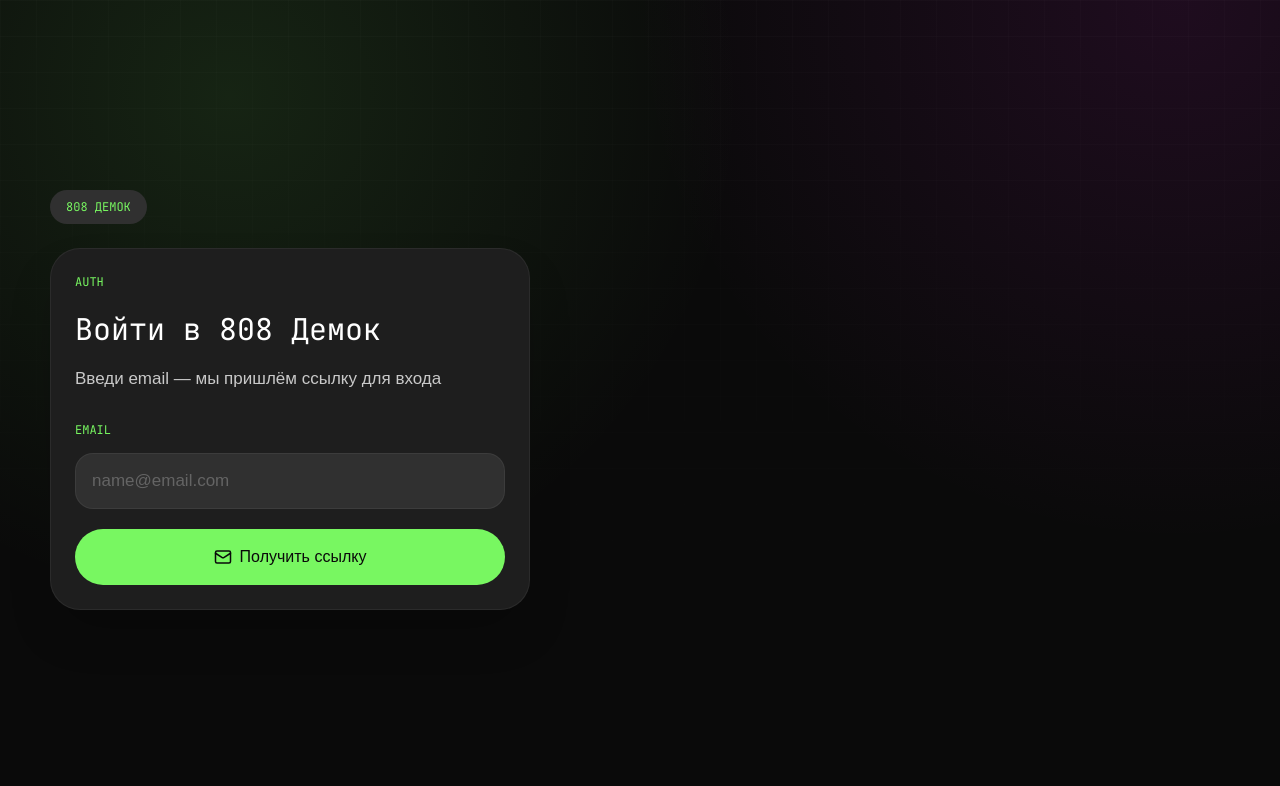
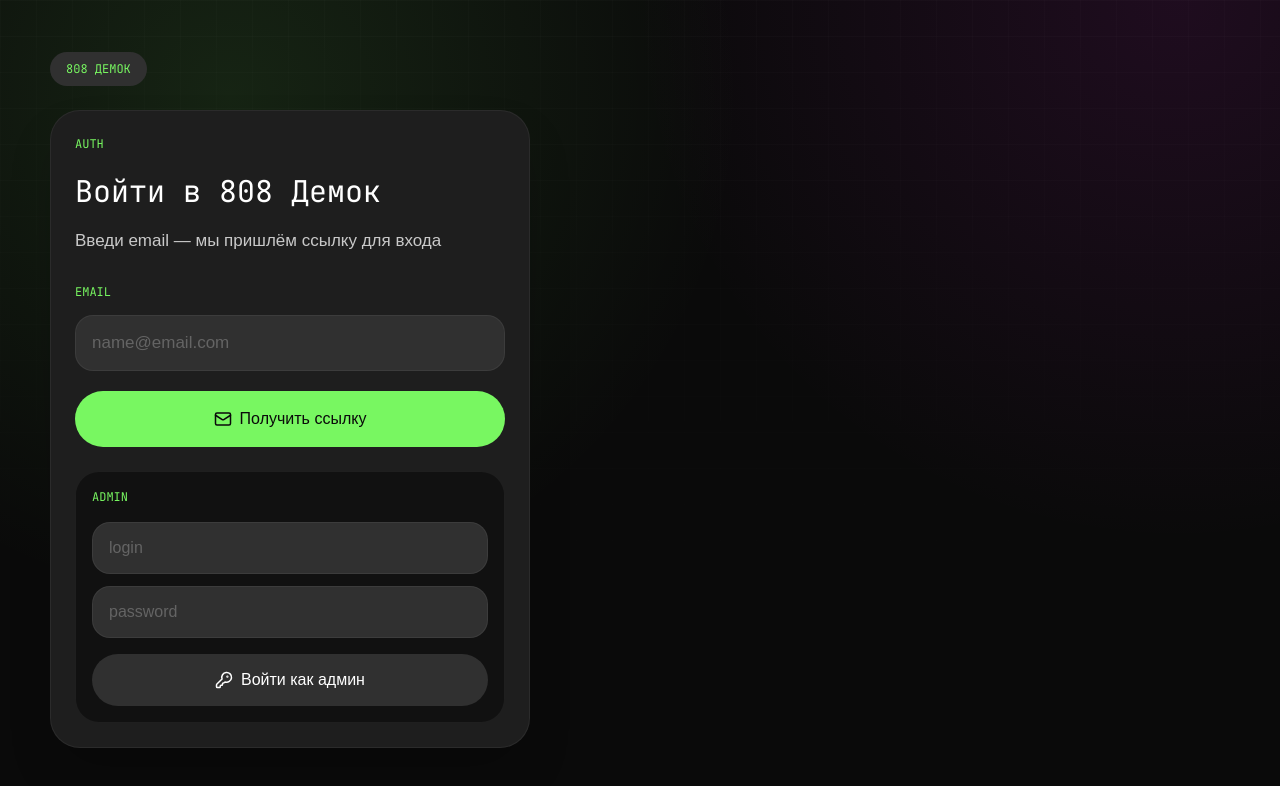
Before and after one commit to nikdiknik/808-site, a Next.js app: page /auth/sign-in in a window 1280 px wide. Shown: the top 786 px of the page. Built offline with nearby package versions, Linux system fonts and the light colour scheme; a web font is replaced by a local one.

Commit message:
Add local admin login

```diff
--- /dev/null
+++ b/app/api/auth/admin-login/route.ts
@@ -0,0 +1,31 @@
+import { NextResponse } from "next/server";
+import { z } from "zod";
+
+import { createAdminSession } from "@/lib/supabase/server";
+
+const requestSchema = z.object({
+  login: z.string().trim(),
+  password: z.string(),
+});
+
+export async function POST(request: Request) {
+  const parsed = requestSchema.safeParse(await request.json().catch(() => null));
+  if (!parsed.success) {
+    return NextResponse.json({ error: "Введи логин и пароль" }, { status: 400 });
+  }
+
+  const adminLogin = process.env.ADMIN_LOGIN;
+  const adminPassword = process.env.ADMIN_PASSWORD;
+
+  if (!adminLogin || !adminPassword) {
+    return NextResponse.json({ error: "Админский вход ещё не настроен" }, { status: 500 });
+  }
+
+  if (parsed.data.login !== adminLogin || parsed.data.password !== adminPassword) {
+    return NextResponse.json({ error: "Неверный логин или пароль" }, { status: 401 });
+  }
+
+  await createAdminSession();
+
+  return NextResponse.json({ ok: true });
+}
--- a/app/api/auth/sign-out/route.ts
+++ b/app/api/auth/sign-out/route.ts
@@ -1,8 +1,10 @@
 import { NextResponse } from "next/server";
 
-import { createSupabaseServerClient } from "@/lib/supabase/server";
+import { clearAdminSession, createSupabaseServerClient } from "@/lib/supabase/server";
 
 export async function POST() {
+  await clearAdminSession();
+
   const supabase = await createSupabaseServerClient();
   if (supabase) {
     await supabase.auth.signOut();
--- a/components/auth/sign-in-form.tsx
+++ b/components/auth/sign-in-form.tsx
@@ -1,12 +1,15 @@
 "use client";
 
 import { FormEvent, useState } from "react";
-import { Loader2, Mail } from "lucide-react";
+import { KeyRound, Loader2, Mail } from "lucide-react";
 
 export function SignInForm({ initialError }: { initialError?: string }) {
   const [email, setEmail] = useState("");
+  const [adminLogin, setAdminLogin] = useState("");
+  const [adminPassword, setAdminPassword] = useState("");
   const [error, setError] = useState(initialError || "");
   const [isLoading, setIsLoading] = useState(false);
+  const [isAdminLoading, setIsAdminLoading] = useState(false);
   const [isSent, setIsSent] = useState(false);
 
   async function submit(event: FormEvent<HTMLFormElement>) {
@@ -40,8 +43,42 @@ export function SignInForm({ initialError }: { initialError?: string }) {
     }
   }
 
+  async function submitAdmin(event: FormEvent<HTMLFormElement>) {
+    event.preventDefault();
+    setError("");
+    setIsSent(false);
+    setIsAdminLoading(true);
+
+    try {
+      const response = await fetch("/api/auth/admin-login", {
+        method: "POST",
+        headers: {
+          "Content-Type": "application/json",
+        },
+        body: JSON.stringify({
+          login: adminLogin.trim(),
+          password: adminPassword,
+        }),
+      });
+
+      const result = (await response.json()) as { error?: string };
+
+      if (!response.ok) {
+        setError(result.error || "Не получилось войти");
+        return;
+      }
+
+      window.location.href = "/app";
+    } catch (caughtError) {
+      setError(caughtError instanceof Error ? caughtError.message : "Не получилось войти");
+    } finally {
+      setIsAdminLoading(false);
+    }
+  }
+
   return (
-    <form onSubmit={submit} className="w-full">
+    <div className="w-full">
+      <form onSubmit={submit}>
         <label className="block">
           <span className="heading-font text-[12px] uppercase text-[#78F761]">email</span>
           <input
@@ -53,6 +90,16 @@ export function SignInForm({ initialError }: { initialError?: string }) {
             className="mt-3 min-h-[56px] w-full rounded-[18px] border border-white/6 bg-[#303030] px-4 text-[17px] text-white outline-none placeholder:text-white/25 focus:border-[#78F761]"
           />
         </label>
+
+        <button
+          type="submit"
+          disabled={isLoading}
+          className="mt-5 flex min-h-[56px] w-full items-center justify-center gap-2 rounded-full bg-[#78F761] px-5 text-[16px] font-bold text-[#0A0A0A] transition hover:brightness-110 disabled:cursor-not-allowed disabled:opacity-40"
+        >
+          {isLoading ? <Loader2 size={18} className="animate-spin" /> : <Mail size={18} />}
+          {isLoading ? "Отправляем ссылку" : "Получить ссылку"}
+        </button>
+      </form>
 
       {error ? (
         <p className="mt-4 rounded-[18px] border border-[#D621D7]/30 bg-[#D621D7]/10 p-4 text-[15px] leading-relaxed text-[#FFD8FF]">
@@ -66,14 +113,35 @@ export function SignInForm({ initialError }: { initialError?: string }) {
         </p>
       ) : null}
 
+      <form onSubmit={submitAdmin} className="mt-6 rounded-[24px] border border-white/6 bg-[#111111] p-4">
+        <p className="heading-font text-[12px] uppercase text-[#78F761]">admin</p>
+        <div className="mt-4 grid gap-3">
+          <input
+            type="text"
+            required
+            value={adminLogin}
+            onChange={(event) => setAdminLogin(event.target.value)}
+            placeholder="login"
+            className="min-h-[52px] w-full rounded-[18px] border border-white/6 bg-[#303030] px-4 text-[16px] text-white outline-none placeholder:text-white/25 focus:border-[#78F761]"
+          />
+          <input
+            type="password"
+            required
+            value={adminPassword}
+            onChange={(event) => setAdminPassword(event.target.value)}
+            placeholder="password"
+            className="min-h-[52px] w-full rounded-[18px] border border-white/6 bg-[#303030] px-4 text-[16px] text-white outline-none placeholder:text-white/25 focus:border-[#78F761]"
+          />
+        </div>
         <button
           type="submit"
-        disabled={isLoading}
-        className="mt-5 flex min-h-[56px] w-full items-center justify-center gap-2 rounded-full bg-[#78F761] px-5 text-[16px] font-bold text-[#0A0A0A] transition hover:brightness-110 disabled:cursor-not-allowed disabled:opacity-40"
+          disabled={isAdminLoading}
+          className="mt-4 flex min-h-[52px] w-full items-center justify-center gap-2 rounded-full bg-[#303030] px-5 text-[16px] font-bold text-white transition hover:bg-[#3D3D3D] disabled:cursor-not-allowed disabled:opacity-40"
         >
-        {isLoading ? <Loader2 size={18} className="animate-spin" /> : <Mail size={18} />}
-        {isLoading ? "Отправляем ссылку" : "Получить ссылку"}
+          {isAdminLoading ? <Loader2 size={18} className="animate-spin" /> : <KeyRound size={18} />}
+          {isAdminLoading ? "Входим" : "Войти как админ"}
         </button>
       </form>
+    </div>
   );
 }
--- a/lib/supabase/server.ts
+++ b/lib/supabase/server.ts
@@ -2,6 +2,42 @@ import { cookies } from "next/headers";
 import { createServerClient } from "@supabase/ssr";
 
 import { getSupabaseBrowserConfig, isSupabaseConfigured } from "@/lib/supabase/config";
+
+const adminSessionCookie = "admin_session";
+const adminSessionValue = "808-admin";
+
+export type AppUser = {
+  email?: string;
+  role?: string;
+};
+
+export async function createAdminSession() {
+  const cookieStore = await cookies();
+  cookieStore.set(adminSessionCookie, adminSessionValue, {
+    httpOnly: true,
+    sameSite: "lax",
+    secure: process.env.NODE_ENV === "production",
+    path: "/",
+    maxAge: 60 * 60 * 24 * 30,
+  });
+}
+
+export async function clearAdminSession() {
+  const cookieStore = await cookies();
+  cookieStore.delete(adminSessionCookie);
+}
+
+async function getAdminUser(): Promise<AppUser | null> {
+  const cookieStore = await cookies();
+  const session = cookieStore.get(adminSessionCookie)?.value;
+
+  if (session !== adminSessionValue) return null;
+
+  return {
+    email: "admin",
+    role: "admin",
+  };
+}
 
 export async function createSupabaseServerClient() {
   if (!isSupabaseConfigured()) return null;
@@ -28,6 +64,9 @@ export async function createSupabaseServerClient() {
 }
 
 export async function getCurrentUser() {
+  const adminUser = await getAdminUser();
+  if (adminUser) return adminUser;
+
   const supabase = await createSupabaseServerClient();
   if (!supabase) return null;
 
```
Also changed, not shown: 2 other files (tests, documents, lock files or other folders). Lines whose indentation alone changed are shown as unchanged.
